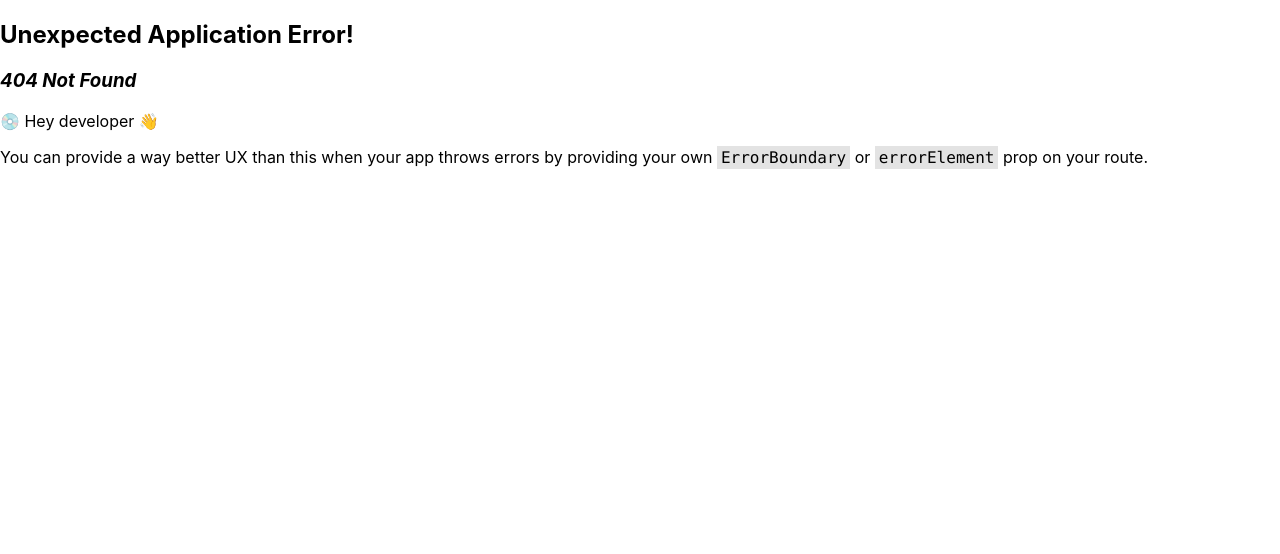
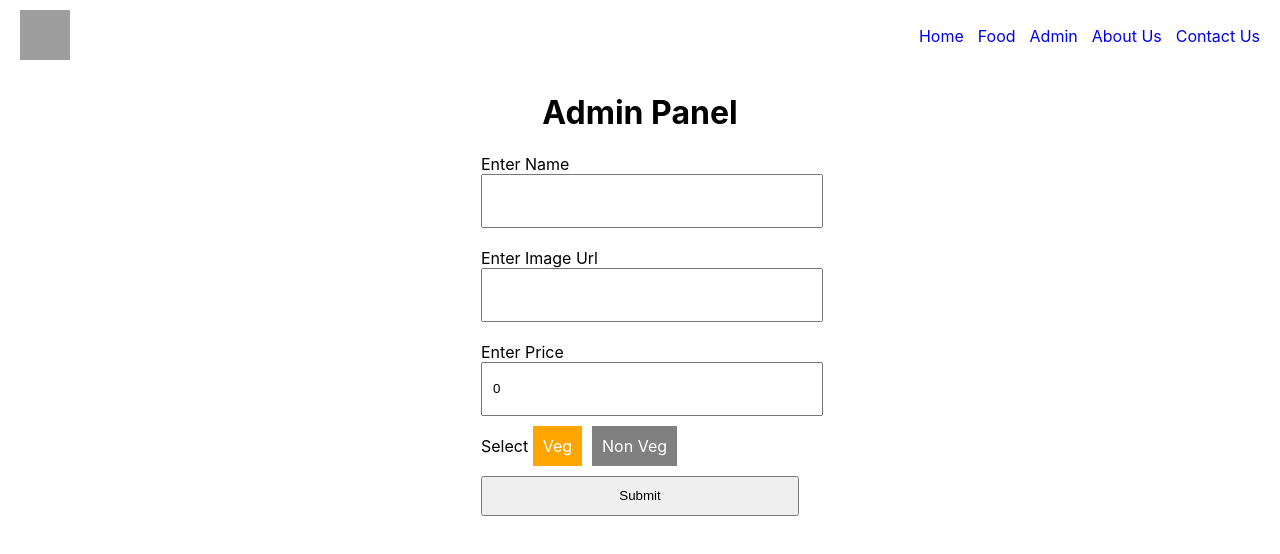
Before and after one commit to vinitgundeti/batch-5-prognoz, a React (Create React App) app: page /admin in a window 1280 px wide. Before the commit this address had no page. Shown: the top 554 px of the page. Built offline with nearby package versions, Linux system fonts and the light colour scheme; grey boxes are pictures that could not be loaded; the HTML template or start-up script is replaced by a standard one.

Commit message:
api data handled

```diff
--- /dev/null
+++ b/db.json
@@ -0,0 +1,60 @@
+{
+  "fooddata": [
+    {
+      "id": 1,
+      "name": "Chicken Curry",
+      "img": "https://myfoodstory.com/wp-content/uploads/2021/10/Veg-Manchurian-FI-1.jpg",
+      "isVeg": false,
+      "price": 100
+    },
+    {
+      "id": 2,
+      "name": "Veg Sandwich",
+      "img": "https://myfoodstory.com/wp-content/uploads/2021/10/Veg-Manchurian-FI-1.jpg",
+      "isVeg": true,
+      "price": 80
+    },
+    {
+      "id": 3,
+      "name": "Chicken Burger",
+      "img": "https://myfoodstory.com/wp-content/uploads/2021/10/Veg-Manchurian-FI-1.jpg",
+      "isVeg": false,
+      "price": 140
+    },
+    {
+      "id": 4,
+      "name": "Veg Salad",
+      "img": "https://myfoodstory.com/wp-content/uploads/2021/10/Veg-Manchurian-FI-1.jpg",
+      "isVeg": true,
+      "price": 120
+    },
+    {
+      "id": 5,
+      "name": "Veg Burger",
+      "img": "https://myfoodstory.com/wp-content/uploads/2021/10/Veg-Manchurian-FI-1.jpg",
+      "isVeg": true,
+      "price": 130
+    },
+    {
+      "id": 6,
+      "name": "Veg Manchurian",
+      "img": "https://myfoodstory.com/wp-content/uploads/2021/10/Veg-Manchurian-FI-1.jpg",
+      "isVeg": true,
+      "price": 60
+    },
+    {
+      "name": "Veg Fried Rice",
+      "img": "https://www.indianhealthyrecipes.com/wp-content/uploads/2022/02/veg-noodles-vegetable-noodles.jpg",
+      "isVeg": true,
+      "price": "250",
+      "id": 7
+    },
+    {
+      "name": "Chicken Fried Rice",
+      "img": "https://www.vegrecipesofindia.com/wp-content/uploads/2020/12/burger-recipe-4.jpg",
+      "isVeg": false,
+      "price": "250",
+      "id": 8
+    }
+  ]
+}
--- a/package.json
+++ b/package.json
@@ -6,6 +6,7 @@
     "@testing-library/jest-dom": "^5.16.5",
     "@testing-library/react": "^13.4.0",
     "@testing-library/user-event": "^13.5.0",
+    "json-server": "^0.17.3",
     "react": "^18.2.0",
     "react-dom": "^18.2.0",
     "react-router-dom": "^6.11.2",
--- a/src/components/foodCards.module.css
+++ b/src/components/foodCards.module.css
@@ -9,7 +9,7 @@
 .foodImg {
     width: 100%;
     height: 250px;
-    object-fit: "cover"
+    object-fit: cover
 }
 .foodTitle {
     margin-top: 4px;
--- a/src/components/header.js
+++ b/src/components/header.js
@@ -18,8 +18,13 @@ function Header() {
             </Link>
           </li>
           <li>
-            <Link to="/" className={styles.link}>
+            <Link to="/food" className={styles.link}>
               Food
+            </Link>
+          </li>
+          <li>
+            <Link to="/admin" className={styles.link}>
+              Admin
             </Link>
           </li>
           <li>
--- /dev/null
+++ b/src/router/admin.js
@@ -0,0 +1,110 @@
+/* eslint-disable jsx-a11y/anchor-is-valid */
+import { useState } from "react";
+import style from "./admin.module.css";
+export default function Admin() {
+  const [formData, setFormData] = useState({
+    name: "",
+    img: "",
+    isVeg: true,
+    price: 0,
+  });
+
+  const handleInputChange = (e) => {
+    let inputName = e.target.name;
+    setFormData({
+      ...formData,
+      [inputName]: e.target.value,
+    });
+  };
+
+  const handleSubmit = (e) => {
+    e.preventDefault();
+    console.log(formData);
+
+    fetch("http://localhost:3002/fooddata", {
+      method: "POST",
+      headers: {
+        "Content-Type": "application/json",
+      },
+      body: JSON.stringify(formData),
+    })
+      .then((response) =>
+        response.json().then((data) => {
+          alert("Data added successfully");
+          setFormData({
+            name: "",
+            img: "",
+            isVeg: true,
+            price: 0,
+          });
+        })
+      )
+      .catch((err) => console.log(err));
+  };
+  return (
+    <div className={style.container}>
+      <h1>Admin Panel</h1>
+      <form onSubmit={handleSubmit}>
+        <div>
+          <label htmlFor="name">Enter Name</label>
+          <input
+            type="text"
+            name="name"
+            value={formData.name}
+            onChange={handleInputChange}
+          />
+        </div>
+        <div>
+          <label htmlFor="img">Enter Image Url</label>
+          <input
+            type="text"
+            name="img"
+            value={formData.img}
+            onChange={handleInputChange}
+          />
+        </div>
+        <div>
+          <label htmlFor="price">Enter Price</label>
+          <input
+            type="number"
+            name="price"
+            value={formData.price}
+            onChange={handleInputChange}
+          />
+        </div>
+        <div>
+          <label>Select </label>
+          <a
+            className={`${style.button} ${
+              formData.isVeg ? style.activeBtn : ""
+            }`}
+            onClick={() =>
+              setFormData({
+                ...formData,
+                isVeg: true,
+              })
+            }
+          >
+            Veg
+          </a>
+          <a
+            className={`${style.button} ${
+              !formData.isVeg ? style.activeBtn : ""
+            }`}
+            onClick={() =>
+              setFormData({
+                ...formData,
+                isVeg: false,
+              })
+            }
+          >
+            Non Veg
+          </a>
+        </div>
+        <button className={style.submitBtn} type="submit">
+          Submit
+        </button>
+      </form>
+    </div>
+  );
+}
--- /dev/null
+++ b/src/router/admin.module.css
@@ -0,0 +1,33 @@
+.container {
+    display: flex;
+    flex-direction: column;
+    justify-content: center;
+    align-items: center;
+}
+input[type="text"], input[type="number"] {
+    width: 100%;
+    height: 30px;
+    padding: 10px;
+    margin-bottom: 20px;
+}
+.formField {
+    margin-bottom: 20px;
+    width: 300px;
+}
+.button {
+    width: 100px;
+    height: 40px;
+    background-color: gray;
+    cursor: pointer;
+    margin-right: 10px;
+    color: white;
+    padding: 10px;
+}
+.activeBtn {
+    background-color: orange;
+}
+.submitBtn {
+    margin-top: 20px;
+    width: 100%;
+    height: 40px;
+}
--- /dev/null
+++ b/src/router/food.js
@@ -0,0 +1,75 @@
+import { useState, useEffect } from "react";
+import FoodCard from "../components/foodCards";
+
+export default function Food() {
+  const [foodData, setFoodData] = useState(null);
+  const [action, setAction] = useState({
+    loader: true,
+    isError: false,
+    isOkay: "",
+    isNotOkay: "",
+  });
+  useEffect(() => {
+    fetch("http://localhost:3002/fooddata", {
+      method: "GET",
+      headers: {
+        "Content-Type": "application/json",
+      },
+    })
+      .then((response) => {
+        response
+          .json()
+          .then((data) => {
+            console.log("from api :", data);
+            setFoodData(data);
+              setAction({
+                ...action,
+                loader: false,
+              });
+          })
+          .catch((err) => {
+            console.log(err);
+            setAction({
+              ...action,
+              loader: false,
+              isError: true,
+            });
+          });
+      })
+      .catch((err) => {
+        console.log(err);
+        setAction({
+          ...action,
+          loader: false,
+          isError: true,
+        });
+      });
+  }, []);
+  console.log("action : ", action);
+  if (action.loader) {
+    return (
+      <div className="foodCardList">
+        <h1>Loading...</h1>
+      </div>
+    );
+  }
+  if (action.isError) {
+    return (
+      <div className="foodCardList">
+        <h1>Error</h1>
+      </div>
+    );
+  }
+  return (
+    <div className="foodCardList">
+      {foodData.map((item) => (
+        <FoodCard
+          key={item.id}
+          title={item.name}
+          image={item.img}
+          id={item.id}
+        />
+      ))}
+    </div>
+  );
+}
```
Also changed, not shown: src/App.js (+14 -0 lines), 1 other file (tests, documents, lock files or other folders).
